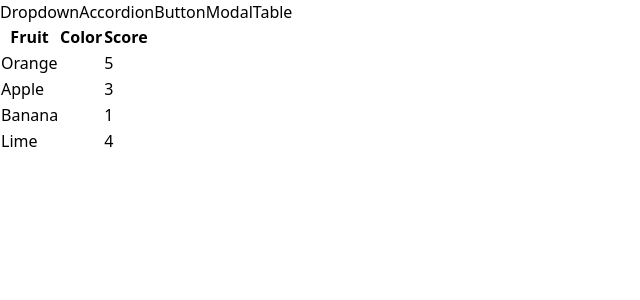
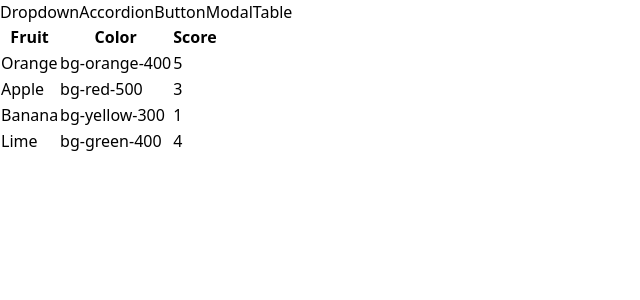
Before and after one commit to FrancescoSanti1/react-navigation, a React (Vite) app: page /table in a window 1280 px wide. Shown: the top 300 px of the page, without its empty margins (0-640 px from the left). Built offline with nearby package versions, Linux system fonts and the light colour scheme.

Commit message:
display data dynamically (step 1)

```diff
--- a/src/components/Table.jsx
+++ b/src/components/Table.jsx
@@ -10,11 +10,9 @@
         <tbody>
             {data.map(fruit => {
                 return <tr key={fruit.name} className="border-b">
-                    <td className="p-3">{fruit.name}</td>
-                    <td className="p-3">
-                        <div className={`p-3 m-2 ${fruit.color}`}></div>
-                    </td>
-                    <td className="p-3">{fruit.score}</td>
+                    <td className="p-3">{config[0].render(fruit)}</td>
+                    <td className="p-3">{config[1].render(fruit)}</td>
+                    <td className="p-3">{config[2].render(fruit)}</td>
                 </tr>
             })}
         </tbody>
--- a/src/pages/TablePage.jsx
+++ b/src/pages/TablePage.jsx
@@ -10,9 +10,18 @@
     ];
 
     const config = [
-        { label: "Fruit" },
-        { label: "Color" },
-        { label: "Score" }
+        {
+            label: "Fruit",
+            render: (fruit) => fruit.name
+        },
+        {
+            label: "Color",
+            render: (fruit) => fruit.color
+        },
+        {
+            label: "Score",
+            render: (fruit) => fruit.score
+        }
     ]
 
     return <Table data={data} config={config} />
```
